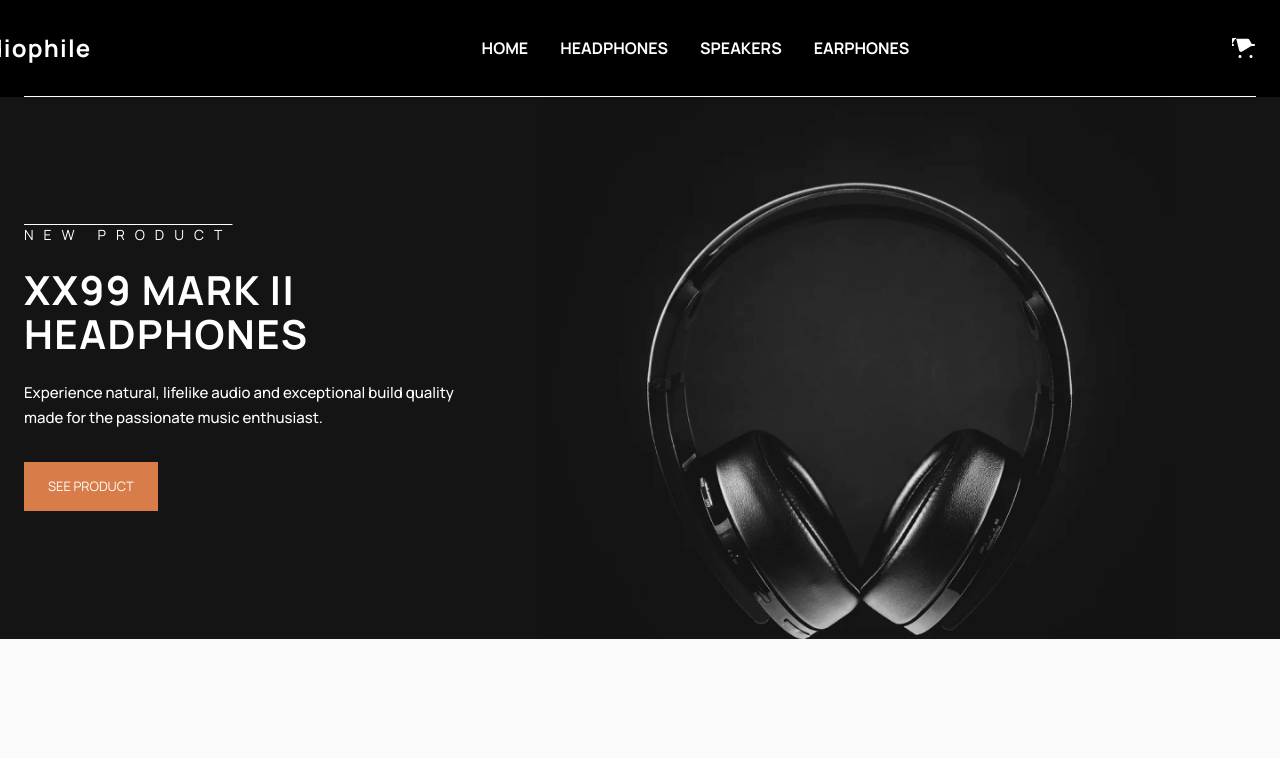
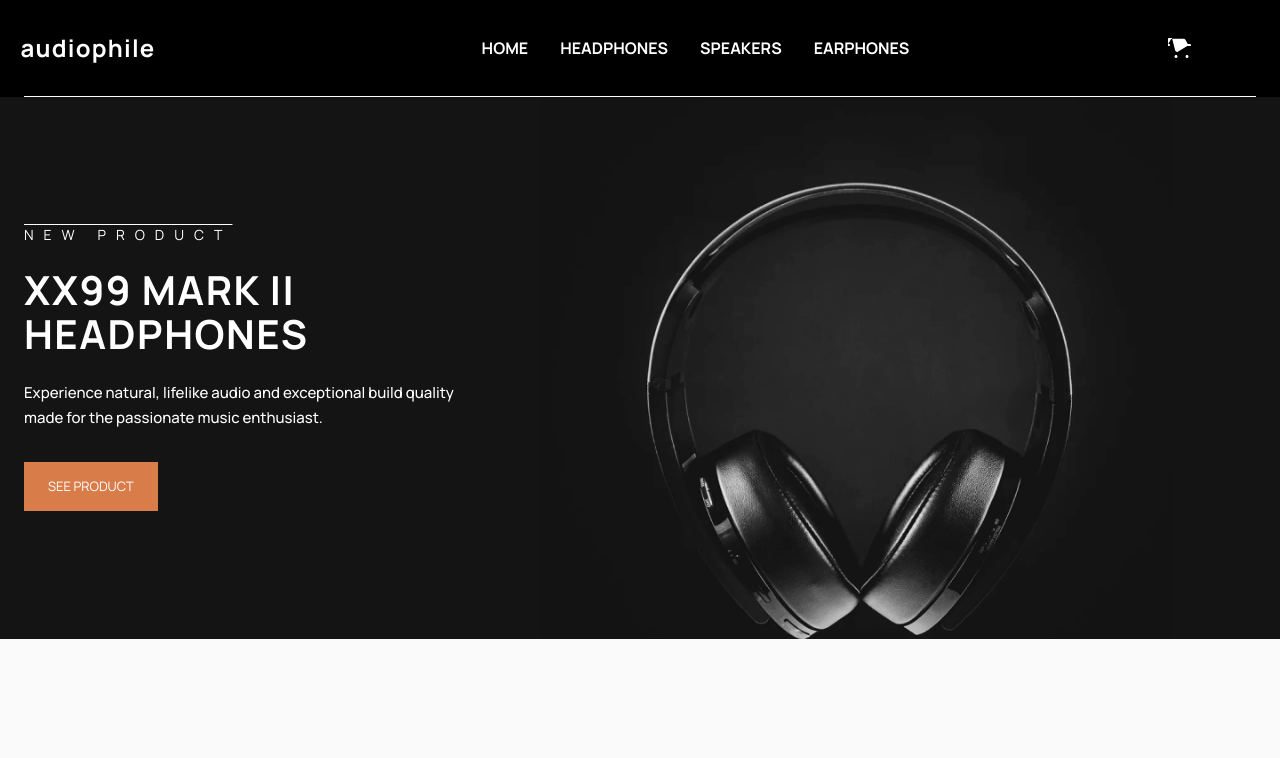
Before and after one commit to AYOBAMI-JOSHUA/audiophile-ecommerce, a Next.js app: page / in a window 1280 px wide. Shown: the top 758 px of the page. Built offline with nearby package versions, Linux system fonts and the light colour scheme.

Commit message:
Update Header.tsx

```diff
--- a/app/components/layout/Header.tsx
+++ b/app/components/layout/Header.tsx
@@ -11,7 +11,7 @@ export default function Header() {
   return (
     <header className="bg-pure-black text-white relative">
       <div className="container mx-auto px-4 sm:px-6">
-        <div className="flex items-center justify-between py-6 md:py-8 border-b border-white border-opacity-10">
+        <div className="flex items-center justify-between py-6 md:py-8 border-b border-white border-opacity-10 sm:px-16 md:px-16">
           <button
             className="lg:hidden text-white"
             onClick={() => setIsMenuOpen(true)}
```
